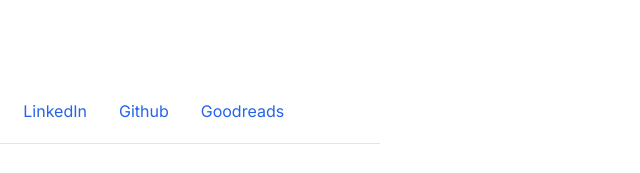
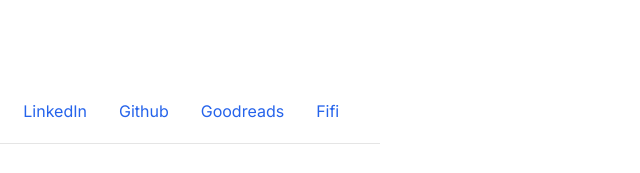
Before and after one commit to mojafa/mojafa.com, a plain HTML site: page index.html in a window 1280 px wide. Shown: the top 173 px of the page, 640-1280 px from the left. Drawn offline with Linux system fonts and the light colour scheme; no server answers.

Commit message:
added fiif

```diff
--- a/index.html
+++ b/index.html
@@ -22,6 +22,7 @@
                 <a href="https://www.linkedin.com/in/mo-jafa/" class="nav-link" target="_blank" rel="noopener noreferrer">LinkedIn</a>
                 <a href="https://github.com/mojafa" class="nav-link" target="_blank" rel="noopener noreferrer">Github</a>
                 <a href="https://goodreads.com/jafaa" class="nav-link" target="_blank" rel="noopener noreferrer">Goodreads</a>
+                <a href="https://tryfifi.com/invest" class="nav-link" target="_blank" rel="noopener noreferrer">Fifi</a>
             </nav>
         </header>
 
```
Also changed, not shown: 1 other file.
